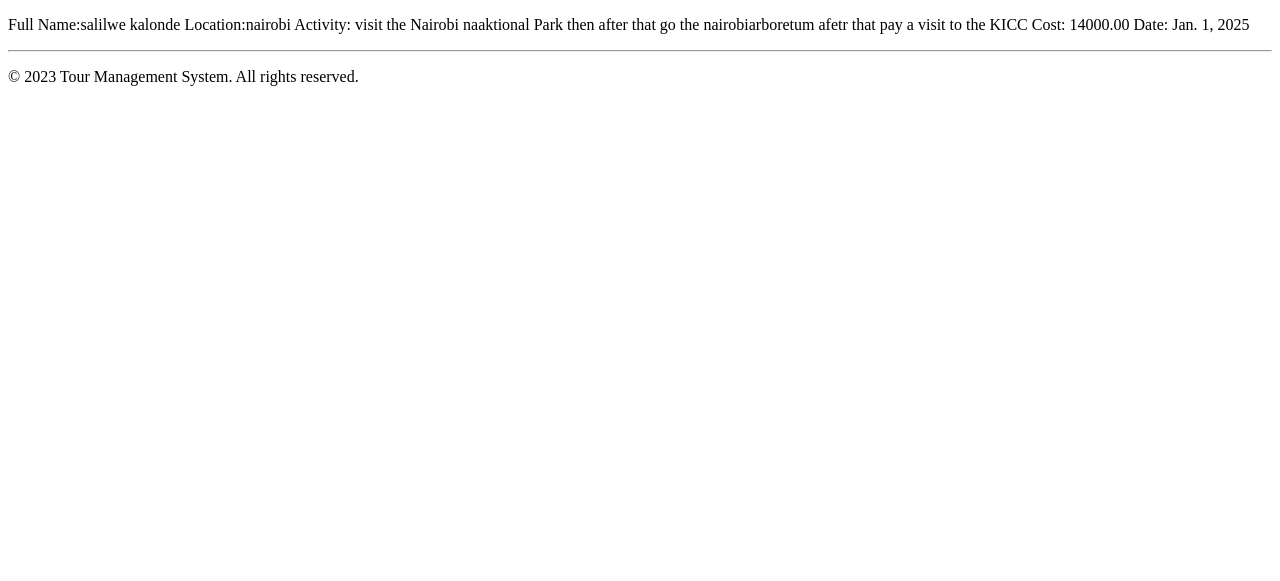
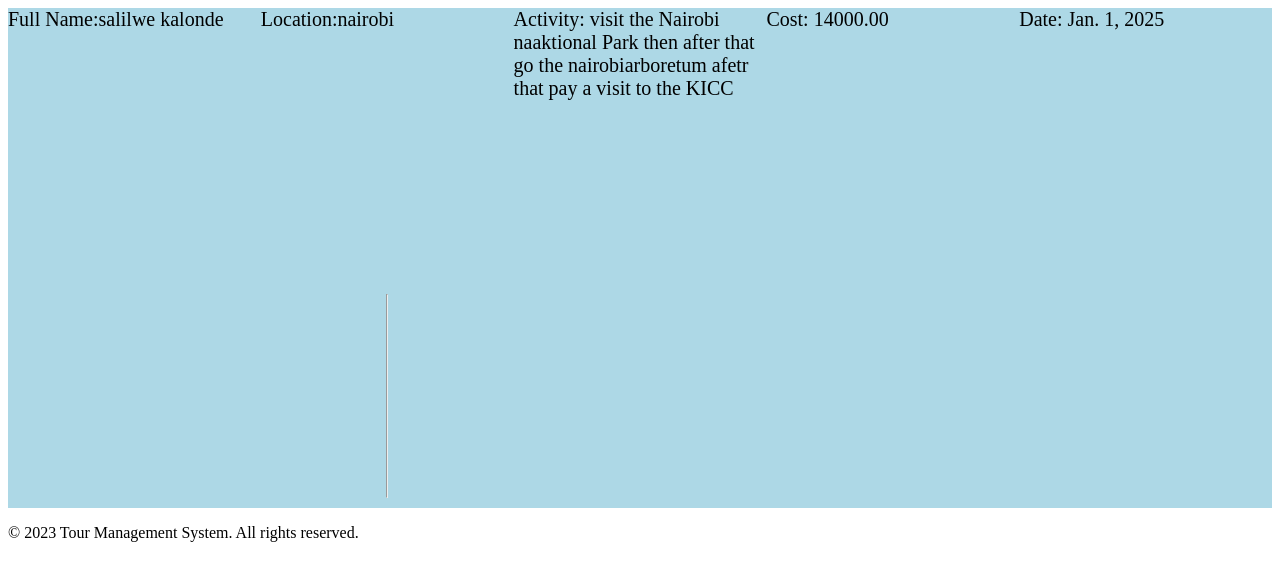
Before and after one commit to romafrica/TMS, a Django app: page /itinerary/ in a window 1280 px wide. Shown: the part 58-639 px from the top of the page. Run offline with Django 5.2, Linux system fonts and the light colour scheme; a user stored in the database is signed in; data comes from the database, SQL or seed files in the repository; both versions use the stored data as it was after the commit.

Commit message:
moresyles

```diff
--- a/Tour/templates/Tour/itinerary.html
+++ b/Tour/templates/Tour/itinerary.html
@@ -1,15 +1,37 @@
 {%extends  "main.html"%}
 
-<main>
+
     {% block content %}
+    <style>
+        .itinerary{
+            background-color:lightblue;
+            font-size:20px;
+            font-style:Arial;
+            height:500px;
+            display:grid;
+            grid-template-columns:1fr 1fr 1fr 1fr 1fr;
 
-    {%for itin in itinerary %}
+        }
+    </style>
+
+    <div class="itinerary">
+        {%for itin in itinerary %}
+
+        <div>Full Name:{{itin.first_name }} </div>
+        <div>Location:{{itin.location }} </div>
+        <div> Activity: {{itin.activity }} </div>
+        <div> Cost: {{itin.cost }}</div>
+        <div>Date: {{itin.date}}</div>
 
 
-   <p>Full Name:{{itin.first_name }}     Location:{{itin.location }}      Activity: {{itin.activity }}
-        Cost: {{itin.cost }}     Date: {{itin.date}}</p>
+
+   <p>
+            </p>
        <hr>
 
     {%endfor%}
+
+    </div>
+
+
     {% endblock %}
-</main>
```
Also changed, not shown: db.sqlite3.
